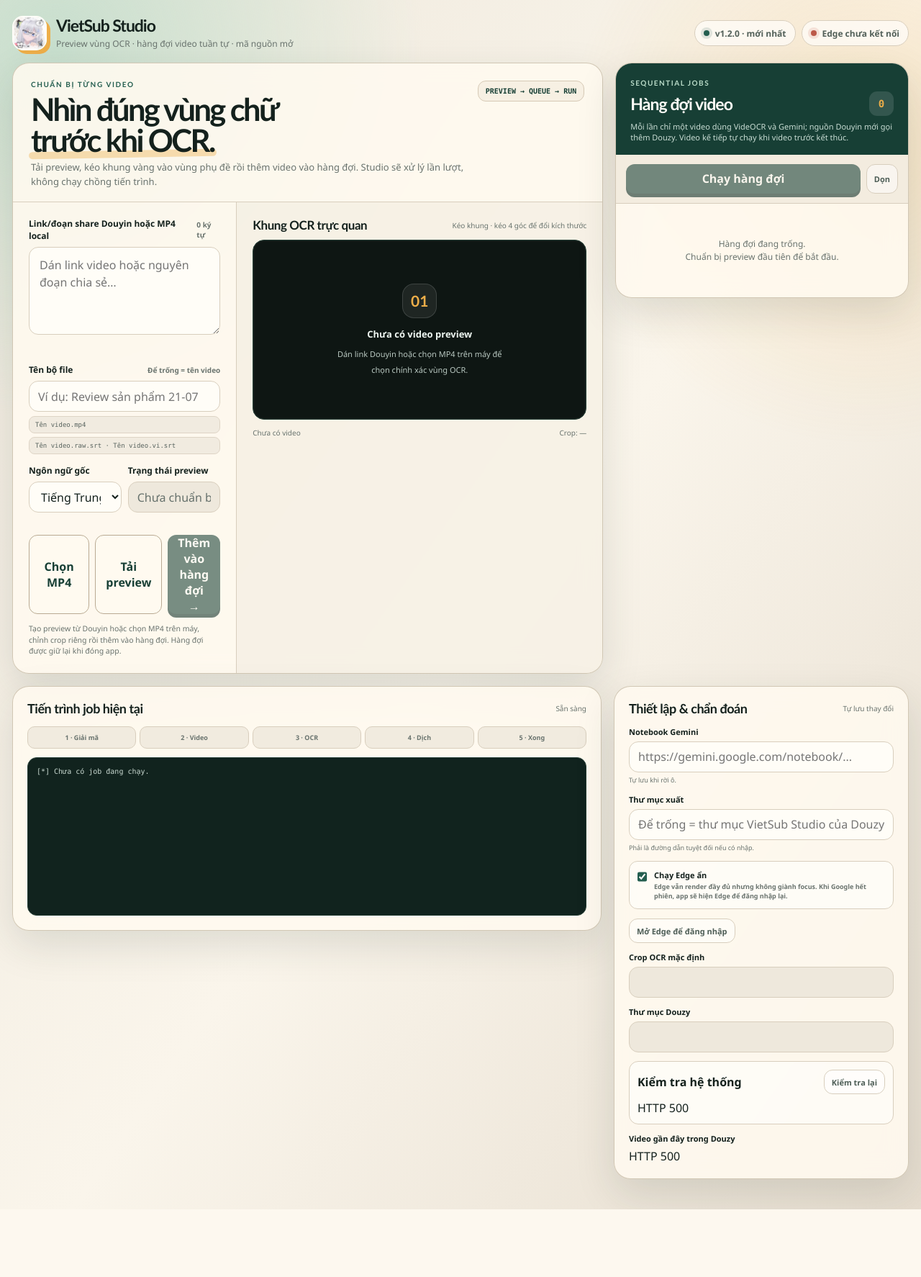
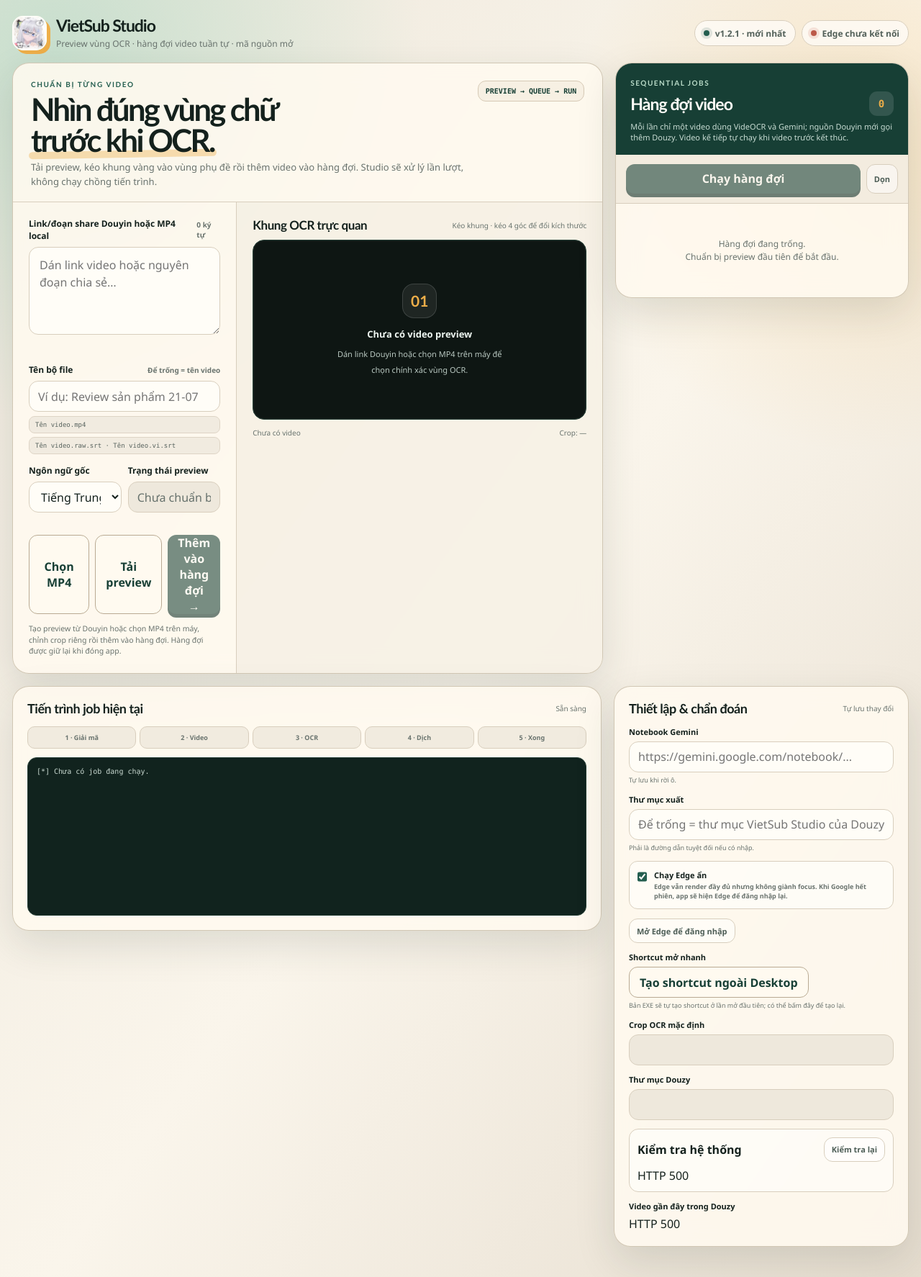
Before and after one commit to qvinh8726/VietSub-Studio, a Flask app: page / in a window 1280 px wide. Shown: the whole page at 72% size. Before the commit the page ends 1680 px from the top, so only its background shows below. Run offline with Flask 3, Linux system fonts and the light colour scheme; data that the repository does not hold is empty; parts of the project's set-up code (start-up, migrations or seed data) failed here and were passed over.

Commit message:
Add automatic Desktop shortcut

```diff
--- a/HUONG_DAN_SU_DUNG.txt
+++ b/HUONG_DAN_SU_DUNG.txt
@@ -4,6 +4,8 @@ VIETSUB STUDIO - HUONG DAN CAI DAT VA SU DUNG
 1. CHAY APP
 - Giai nen file ZIP vao mot thu muc rieng.
 - Mo "VietSub Studio.exe".
+- Ban EXE se tu tao shortcut "VietSub Studio" ngoai Desktop o lan mo dau tien.
+- Neu shortcut bi xoa hoac ban chuyen thu muc app, bam "Tao lai shortcut ngoai Desktop" trong phan Thiet lap.
 - Lan mo dau co the mat 20-60 giay do Windows giai nen va quet bao mat file EXE.
 - Neu Windows SmartScreen hien canh bao vi app chua co chu ky so, chon More info > Run anyway.
 
--- a/app.py
+++ b/app.py
@@ -56,7 +56,7 @@ MAX_PROJECT_NAME_LENGTH = 100
 PREVIEW_TTL_SECONDS = 6 * 60 * 60
 MAX_PERSISTED_JOBS = 500
 ALLOWED_LOCAL_VIDEO_EXTENSIONS = {".mp4"}
-APP_VERSION = "1.2.0"
+APP_VERSION = "1.2.1"
 GITHUB_REPOSITORY = "qvinh8726/VietSub-Studio"
 LATEST_RELEASE_API = f"https://api.github.com/repos/{GITHUB_REPOSITORY}/releases/latest"
 LATEST_RELEASE_URL = f"https://github.com/{GITHUB_REPOSITORY}/releases/latest"
@@ -390,6 +390,7 @@ def load_app_config():
         "output_dir": "",
         "crop_coords": None,
         "edge_background": True,
+        "desktop_shortcut_initialized": False,
     }
     if os.path.exists(CONFIG_PATH):
         try:
@@ -409,6 +410,98 @@ def save_app_config(config):
     finally:
         if os.path.exists(temporary_path):
             os.remove(temporary_path)
+
+
+def is_packaged_app():
+    return os.name == "nt" and bool(getattr(sys, "frozen", False))
+
+
+def get_desktop_directory():
+    if os.name != "nt":
+        raise RuntimeError("Shortcut ngoài Desktop chỉ hỗ trợ Windows.")
+    import ctypes
+
+    desktop_path = ctypes.create_unicode_buffer(32768)
+    result = ctypes.windll.shell32.SHGetFolderPathW(
+        None,
+        0x0010,  # CSIDL_DESKTOPDIRECTORY, including redirected OneDrive desktops.
+        None,
+        0,
+        desktop_path,
+    )
+    if result != 0 or not desktop_path.value:
+        raise OSError(result, "Không xác định được thư mục Desktop của Windows.")
+    return os.path.abspath(desktop_path.value)
+
+
+def desktop_shortcut_path():
+    return os.path.join(get_desktop_directory(), "VietSub Studio.lnk")
+
+
+def create_desktop_shortcut():
+    if not is_packaged_app():
+        raise RuntimeError("Shortcut chỉ được tạo từ bản VietSub Studio EXE.")
+
+    target_path = os.path.abspath(sys.executable)
+    if not os.path.isfile(target_path):
+        raise FileNotFoundError("Không tìm thấy file VietSub Studio.exe hiện tại.")
+    shortcut_path = desktop_shortcut_path()
+    if not os.path.isdir(os.path.dirname(shortcut_path)):
+        raise FileNotFoundError("Không tìm thấy thư mục Desktop của Windows.")
+
+    shortcut_env = os.environ.copy()
+    shortcut_env.update({
+        "VIETSUB_SHORTCUT_PATH": shortcut_path,
+        "VIETSUB_SHORTCUT_TARGET": target_path,
+        "VIETSUB_SHORTCUT_WORKDIR": os.path.dirname(target_path),
+        "VIETSUB_SHORTCUT_ICON": f"{target_path},0",
+    })
+    powershell_script = (
+        "$shell = New-Object -ComObject WScript.Shell; "
+        "$shortcut = $shell.CreateShortcut($env:VIETSUB_SHORTCUT_PATH); "
+        "$shortcut.TargetPath = $env:VIETSUB_SHORTCUT_TARGET; "
+        "$shortcut.WorkingDirectory = $env:VIETSUB_SHORTCUT_WORKDIR; "
+        "$shortcut.IconLocation = $env:VIETSUB_SHORTCUT_ICON; "
+        "$shortcut.Description = 'VietSub Studio'; "
+        "$shortcut.WindowStyle = 1; "
+        "$shortcut.Save()"
+    )
+    completed = subprocess.run(
+        [
+            "powershell.exe",
+            "-NoLogo",
+            "-NoProfile",
+            "-NonInteractive",
+            "-Command",
+            powershell_script,
+        ],
+        env=shortcut_env,
+        capture_output=True,
+        text=True,
+        errors="replace",
+        timeout=15,
+        creationflags=subprocess.CREATE_NO_WINDOW,
+    )
+    if completed.returncode != 0 or not os.path.isfile(shortcut_path):
+        details = (completed.stderr or completed.stdout or "").strip()
+        raise RuntimeError(details or "Windows không thể tạo shortcut ngoài Desktop.")
+    return shortcut_path
+
+
+def ensure_initial_desktop_shortcut():
+    if not is_packaged_app():
+        return ""
+    config = load_app_config()
+    if config.get("desktop_shortcut_initialized"):
+        return ""
+    try:
+        shortcut_path = create_desktop_shortcut()
+        config["desktop_shortcut_initialized"] = True
+        save_app_config(config)
+        return shortcut_path
+    except (OSError, RuntimeError, subprocess.SubprocessError) as error:
+        log_to_app(f"Chưa thể tạo shortcut ngoài Desktop: {error}", "error")
+        return ""
 
 def get_douzy_download_dir():
     if not os.path.exists(DOUZY_CONFIG):
@@ -2097,6 +2190,18 @@ def open_update():
     return jsonify({"ok": True, "url": release_url})
 
 
+@app.route('/api/shortcut', methods=['POST'])
+def create_shortcut():
+    try:
+        shortcut_path = create_desktop_shortcut()
+        config = load_app_config()
+        config["desktop_shortcut_initialized"] = True
+        save_app_config(config)
+    except (OSError, RuntimeError, subprocess.SubprocessError) as error:
+        return jsonify({"error": str(error)}), 400
+    return jsonify({"ok": True, "path": shortcut_path})
+
+
 @app.route('/api/health')
 def health():
     config = load_app_config()
@@ -2277,6 +2382,13 @@ def handle_settings():
         config = load_app_config()
         crop = get_saved_crop_coords()
         down_dir = get_douzy_download_dir()
+        shortcut_supported = is_packaged_app()
+        shortcut_exists = False
+        if shortcut_supported:
+            try:
+                shortcut_exists = os.path.isfile(desktop_shortcut_path())
+            except (OSError, RuntimeError):
+                pass
         return jsonify({
             "crop_coords": crop,
             "download_dir": down_dir,
@@ -2284,6 +2396,8 @@ def handle_settings():
             "ocr_lang": config.get("ocr_lang"),
             "output_dir": config.get("output_dir", ""),
             "edge_background": bool(config.get("edge_background", True)),
+            "desktop_shortcut_supported": shortcut_supported,
+            "desktop_shortcut_exists": shortcut_exists,
         })
 
 @app.route('/api/history')
@@ -2376,6 +2490,7 @@ def run_web_server():
 
 
 def run_desktop_app():
+    ensure_initial_desktop_shortcut()
     initialize_queue_state()
     try:
         import webview
--- a/app_config.example.json
+++ b/app_config.example.json
@@ -3,5 +3,6 @@
   "ocr_lang": "ch",
   "output_dir": "",
   "crop_coords": null,
-  "edge_background": true
+  "edge_background": true,
+  "desktop_shortcut_initialized": false
 }
--- a/templates/index.html
+++ b/templates/index.html
@@ -409,6 +409,11 @@
                         </label>
                         <button id="show-edge-btn" class="btn-ghost" type="button" style="margin-top:7px">Mở Edge để đăng nhập</button>
                     </div>
+                    <div class="setting-field">
+                        <label>Shortcut mở nhanh</label>
+                        <button id="create-shortcut-btn" class="btn-secondary" type="button">Tạo shortcut ngoài Desktop</button>
+                        <small id="shortcut-help">Bản EXE sẽ tự tạo shortcut ở lần mở đầu tiên; có thể bấm đây để tạo lại.</small>
+                    </div>
                     <div class="setting-field"><label for="setting-crop">Crop OCR mặc định</label><input id="setting-crop" class="text-input readonly" readonly></div>
                     <div class="setting-field"><label for="setting-download">Thư mục Douzy</label><input id="setting-download" class="text-input readonly" readonly></div>
                     <div class="diagnostics">
@@ -788,6 +793,20 @@
                 byId('setting-crop').value = data.crop_coords ? JSON.stringify(data.crop_coords) : 'Toàn khung hình';
                 byId('setting-download').value = data.download_dir || 'Chưa xác định'; byId('ocr-lang').value = data.ocr_lang || 'ch';
                 byId('setting-edge-background').checked = data.edge_background !== false;
+                const shortcutButton = byId('create-shortcut-btn');
+                shortcutButton.disabled = !data.desktop_shortcut_supported;
+                shortcutButton.textContent = data.desktop_shortcut_exists ? 'Tạo lại shortcut ngoài Desktop' : 'Tạo shortcut ngoài Desktop';
+                byId('shortcut-help').textContent = data.desktop_shortcut_supported
+                    ? 'Shortcut giúp mở app ngay từ Desktop, không cần tìm lại file EXE.'
+                    : 'Nút này hoạt động trong bản VietSub Studio EXE.';
+            } catch (error) { showToast(error.message, 'error'); }
+        }
+
+        async function createDesktopShortcut() {
+            try {
+                await fetchJson('/api/shortcut', {method:'POST'});
+                showToast('Đã tạo shortcut VietSub Studio ngoài Desktop.');
+                await loadSettings();
             } catch (error) { showToast(error.message, 'error'); }
         }
 
@@ -843,6 +862,7 @@
             byId('open-result-btn').onclick=openResult;
             byId('setting-notebook').addEventListener('change', saveSettings); byId('setting-output').addEventListener('change', saveSettings); byId('ocr-lang').addEventListener('change', saveSettings);
             byId('setting-edge-background').addEventListener('change', saveSettings); byId('show-edge-btn').onclick=showEdgeLogin;
+            byId('create-shortcut-btn').onclick=createDesktopShortcut;
             byId('health-btn').onclick=loadHealth;
             byId('update-btn').onclick=openUpdate;
             updateNamePreview(); bootApp();
```
Also changed, not shown: tests/test_app.py (+62 -0 lines), CHANGELOG.md, README.md.
